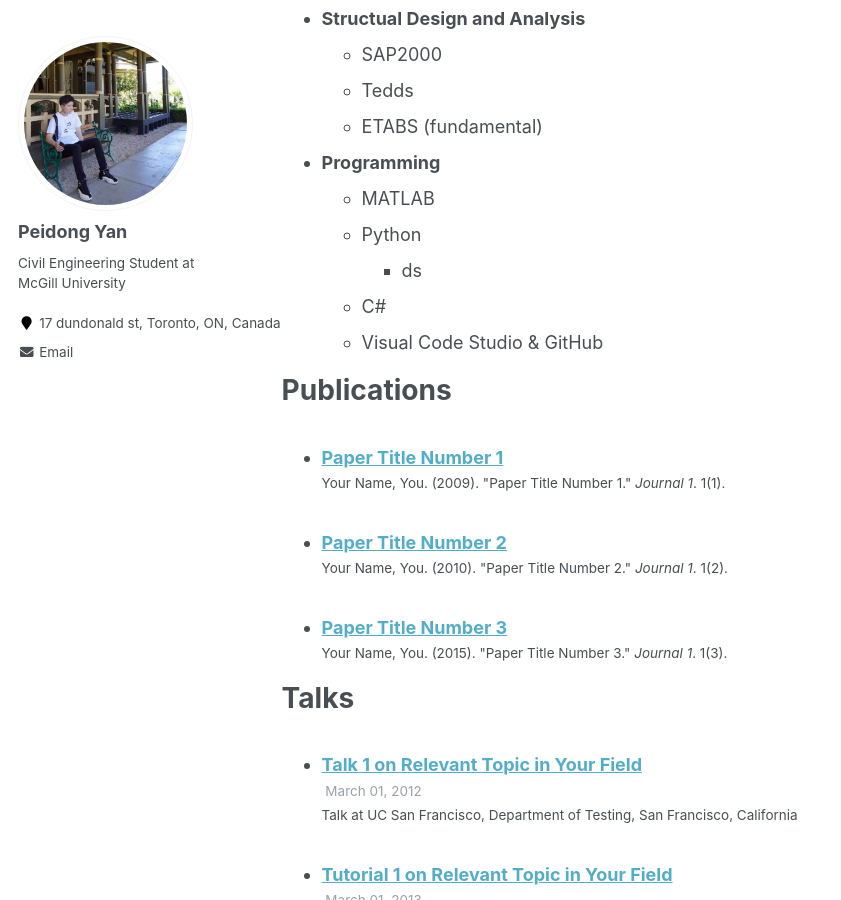
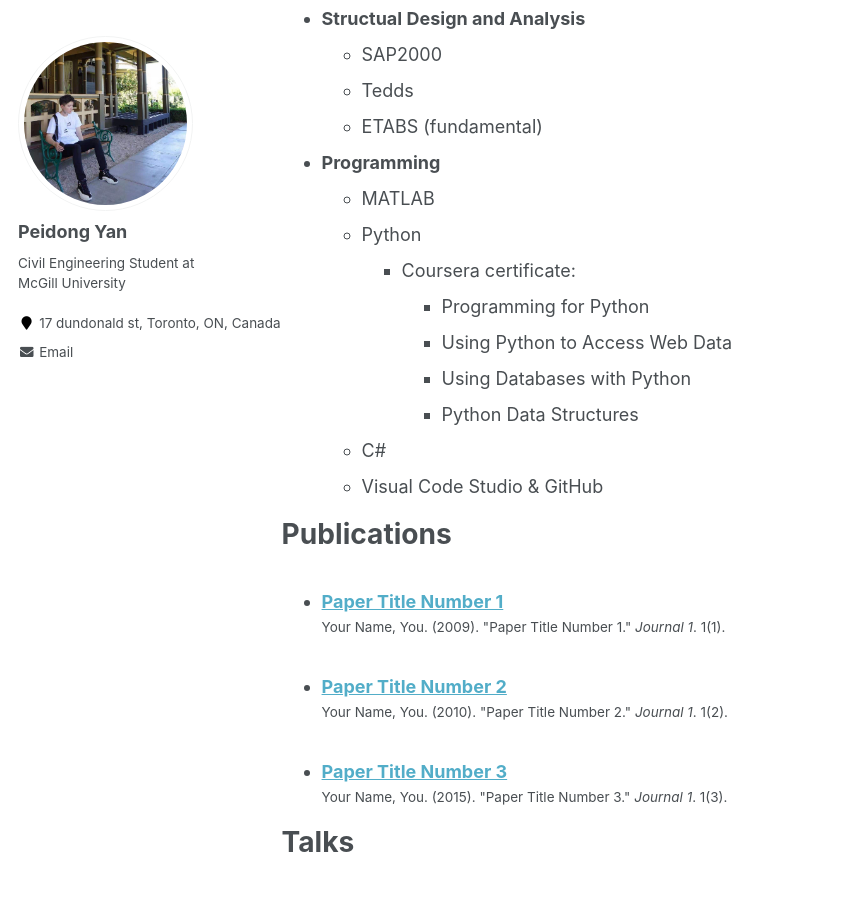
Before and after one commit to LorenYan98/LY.github.io, a Jekyll site: the page built from _pages/cv.md, in a window 1280 px wide and 900 px high, scrolled down 2699 px. Shown: the whole window, without its empty margins (0-841 px from the left). Built offline with Jekyll 4.4.1, drawn with Linux system fonts in a browser that asks for light colours.

Commit message:
Update cv.md

```diff
--- a/_pages/cv.md
+++ b/_pages/cv.md
@@ -93,7 +93,11 @@ Skills & Software
 * **Programming**
   * MATLAB
   * Python
-    * ds
+    * Coursera certificate:
+       * Programming for Python
+       * Using Python to Access Web Data
+       * Using Databases with Python
+       * Python Data Structures
   * C#
   * Visual Code Studio & GitHub
 
```
